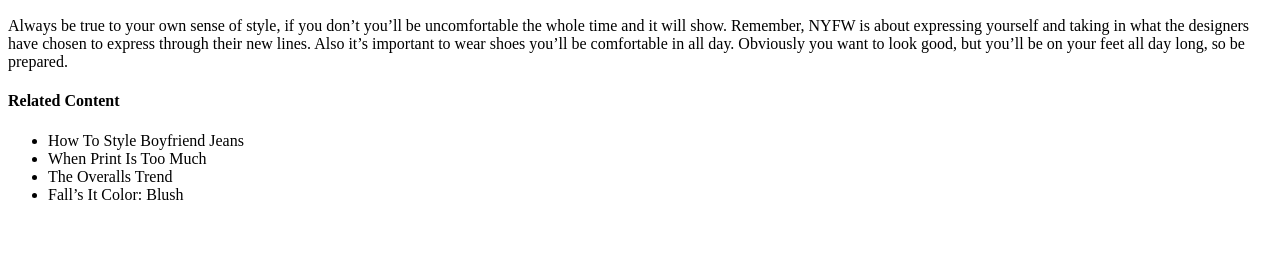
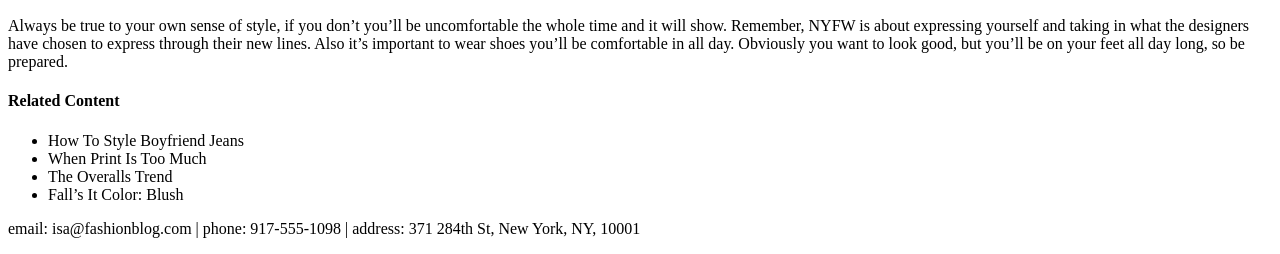
Before and after one commit to benkyouyou/Fashion-blog, a plain HTML site: page index.html in a window 1280 px wide. Shown: the part 1599-1853 px from the top of the page. Before the commit the page ends 1819 px from the top, so only its background shows below. Drawn offline with Linux system fonts and the light colour scheme.

Commit message:
add contact info on the bottom of the page

```diff
--- a/index.html
+++ b/index.html
@@ -24,5 +24,10 @@
       <li>The Overalls Trend</li>
       <li>Fall’s It Color: Blush</li>
     </ul>
+    <div id="contact">
+      <p>
+        email: isa@fashionblog.com | phone: 917-555-1098 | address: 371 284th St, New York, NY, 10001
+      </p>
+    </div>
   </body>
 </html>
```
